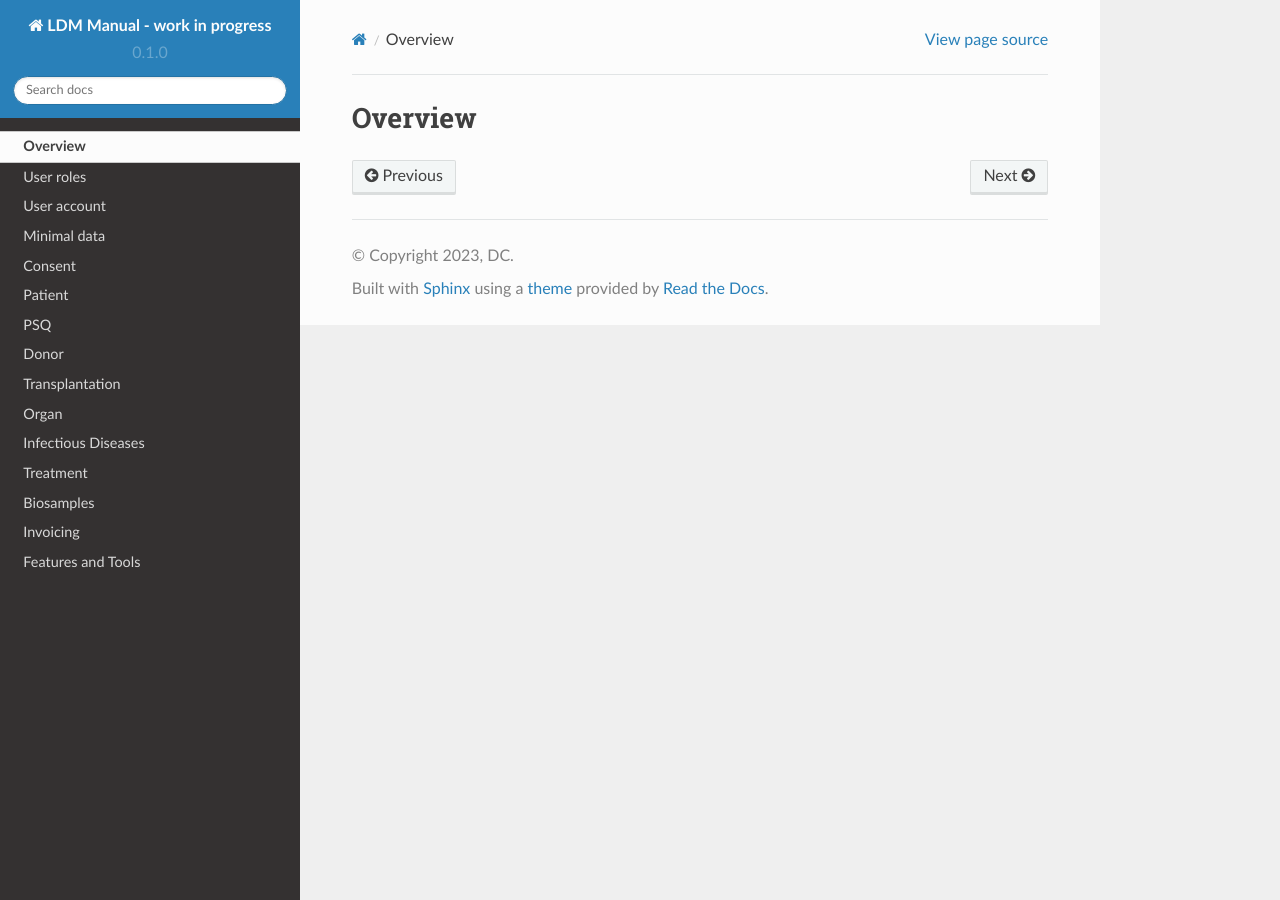
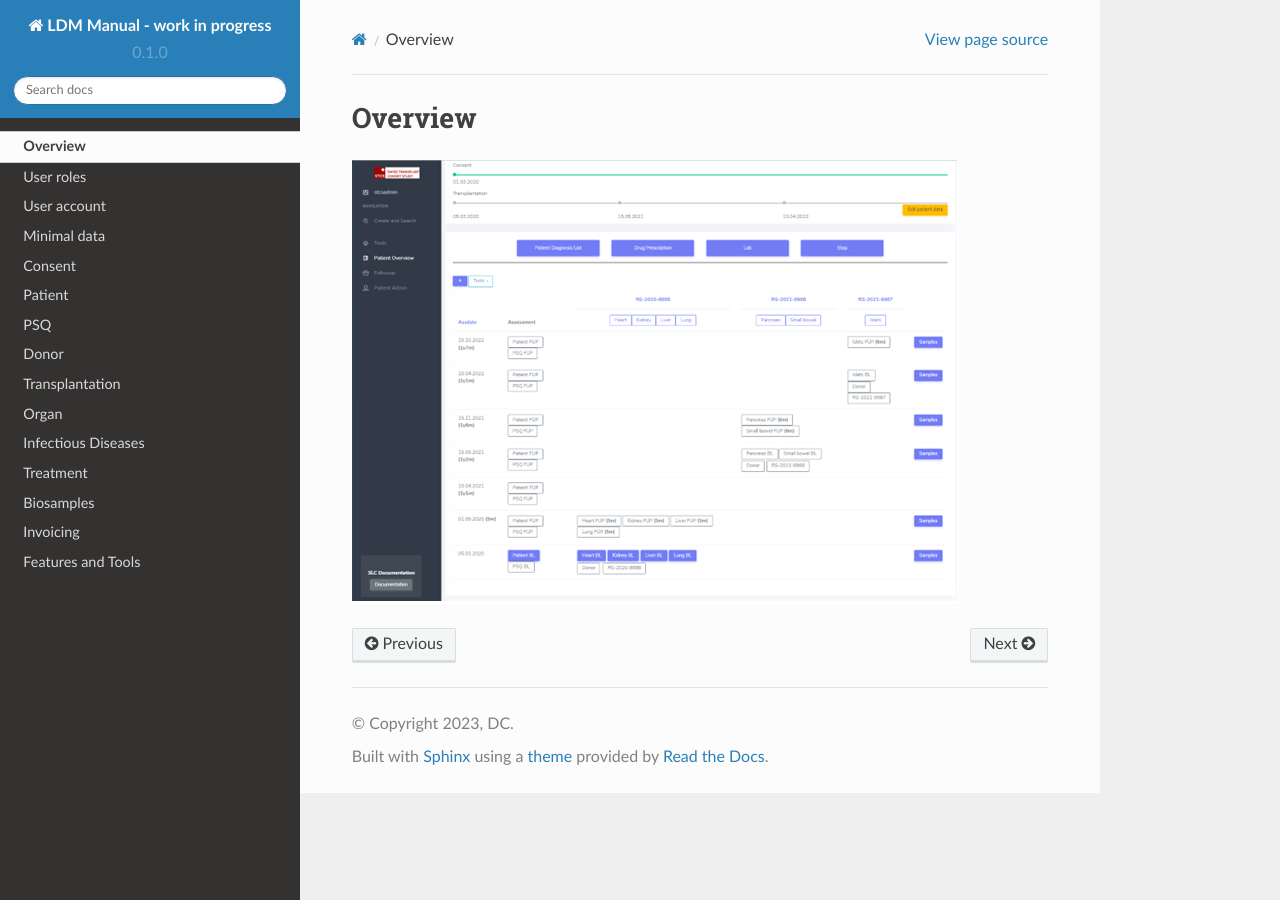
Before and after one commit to swiss-transplant-cohort-study/3LC-user-manual, a Sphinx documentation site: the page built from docs/source/overview.rst, in a window 1280 px wide. Built offline with Sphinx 7.4.7 and the Read the Docs theme 2.0.0, drawn with Linux system fonts in a browser that asks for light colours.

Commit message:
Update overview.rst

```diff
--- a/docs/source/overview.rst
+++ b/docs/source/overview.rst
@@ -1,4 +1,4 @@
 Overview
 ********
 
-.. :: overview.png
+.. image:: overview.png
```
